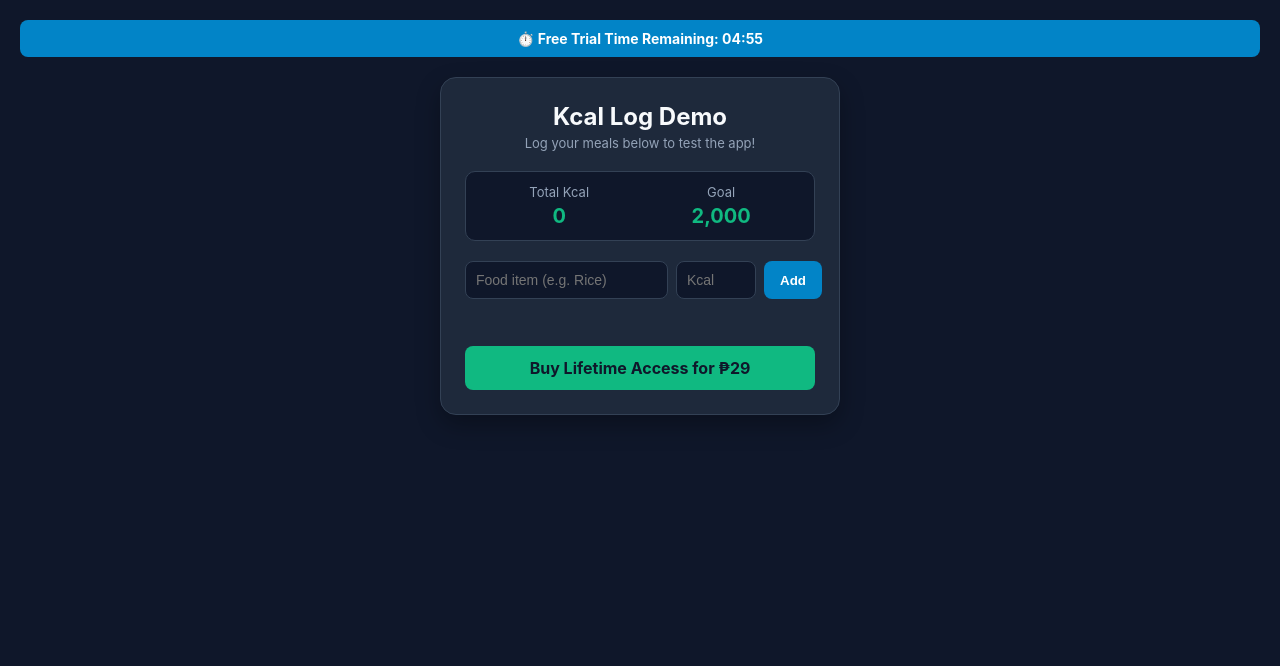
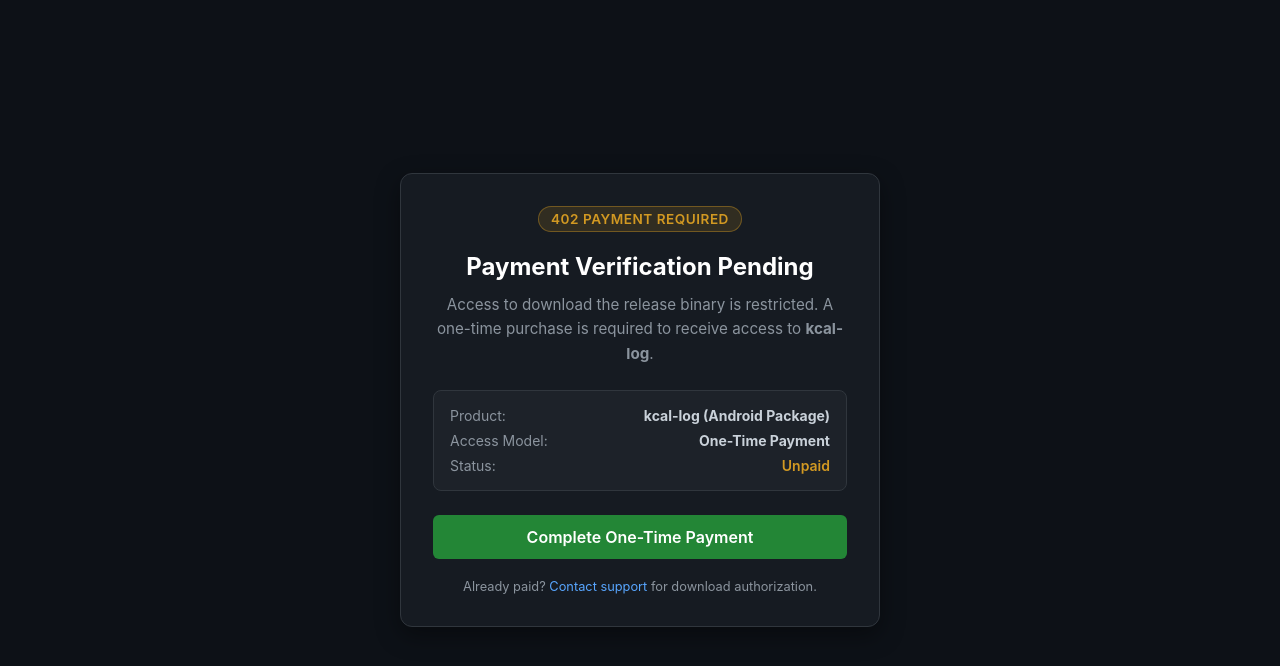
Before and after one commit to Papsitv/kcal-log, a plain HTML site: page index.html in a window 1280 px wide. Drawn offline with Linux system fonts and the light colour scheme.

Commit message:
Update index.html

```diff
--- a/index.html
+++ b/index.html
@@ -1,125 +1,173 @@
 <!DOCTYPE html>
 <html lang="en">
 <head>
-  <meta charset="UTF-8" />
-  <meta name="viewport" content="width=device-width, initial-scale=1.0" />
-  <title>Calorie Tracker - Free Trial | ZelVen Labs</title>
+  <meta charset="UTF-8">
+  <meta name="viewport" content="width=device-width, initial-scale=1.0">
+  <title>Download App — Payment Required</title>
   <style>
-    * { box-sizing: border-box; margin: 0; padding: 0; }
-    body { font-family: -apple-system, BlinkMacSystemFont, "Segoe UI", Roboto, sans-serif; background: #0F172A; color: #F8FAFC; min-height: 100vh; padding: 20px; text-align: center; }
+    :root {
+      --bg-color: #0d1117;
+      --card-bg: #161b22;
+      --border-color: #30363d;
+      --text-main: #c9d1d9;
+      --text-muted: #8b949e;
+      --accent-color: #238636;
+      --accent-hover: #2ea043;
+      --warning-color: #d29922;
+    }
 
-    /* Timer Header Banner */
-    .timer-banner { background: #0284C7; color: #fff; padding: 10px; font-weight: bold; border-radius: 8px; margin-bottom: 20px; font-size: 14px; }
+    * {
+      box-sizing: border-box;
+      margin: 0;
+      padding: 0;
+      font-family: -apple-system, BlinkMacSystemFont, "Segoe UI", Roboto, Helvetica, Arial, sans-serif;
+    }
 
-    /* App Demo Interface */
-    .app-container { max-width: 400px; margin: 0 auto; background: #1E293B; padding: 24px; border-radius: 16px; border: 1px solid #334155; box-shadow: 0 10px 25px rgba(0,0,0,0.3); }
+    body {
+      background-color: var(--bg-color);
+      color: var(--text-main);
+      display: flex;
+      justify-content: center;
+      align-items: center;
+      min-height: 100vh;
+      padding: 20px;
+    }
 
-    .stats { display: flex; justify-content: space-around; margin: 20px 0; background: #0F172A; padding: 12px; border-radius: 10px; border: 1px solid #334155; }
-    .stat-box { font-size: 13px; color: #94A3B8; }
-    .stat-box strong { display: block; font-size: 20px; color: #10B981; margin-top: 4px; }
+    .card {
+      background-color: var(--card-bg);
+      border: 1px solid var(--border-color);
+      border-radius: 12px;
+      width: 100%;
+      max-width: 480px;
+      padding: 32px;
+      box-shadow: 0 8px 24px rgba(0, 0, 0, 0.4);
+      text-align: center;
+    }
 
-    .input-group { display: flex; gap: 8px; margin-bottom: 16px; }
-    .input-group input { flex: 1; padding: 10px; border-radius: 8px; border: 1px solid #334155; background: #0F172A; color: #fff; font-size: 14px; }
-    .btn-add { background: #0284C7; color: #fff; border: none; padding: 10px 16px; border-radius: 8px; font-weight: bold; cursor: pointer; }
+    .badge {
+      display: inline-block;
+      background-color: rgba(210, 153, 34, 0.15);
+      color: var(--warning-color);
+      border: 1px solid rgba(210, 153, 34, 0.4);
+      padding: 4px 12px;
+      border-radius: 20px;
+      font-size: 0.85rem;
+      font-weight: 600;
+      margin-bottom: 20px;
+      text-transform: uppercase;
+      letter-spacing: 0.5px;
+    }
 
-    .meal-list { text-align: left; list-style: none; margin: 16px 0; max-height: 150px; overflow-y: auto; }
-    .meal-list li { background: #0F172A; padding: 8px 12px; border-radius: 6px; margin-bottom: 6px; font-size: 13px; display: flex; justify-content: space-between; color: #CBD5E1; }
+    h1 {
+      font-size: 1.5rem;
+      color: #ffffff;
+      margin-bottom: 12px;
+    }
 
-    .btn-buy { display: inline-block; width: 100%; background: #10B981; color: #0F172A; font-weight: bold; padding: 12px; border-radius: 8px; text-decoration: none; margin-top: 15px; }
+    p {
+      color: var(--text-muted);
+      font-size: 0.95rem;
+      line-height: 1.6;
+      margin-bottom: 24px;
+    }
 
-    /* Trial Expired Overlay */
-    #expired-overlay { display: none; position: fixed; top: 0; left: 0; width: 100%; height: 100%; background: rgba(15, 23, 42, 0.95); justify-content: center; align-items: center; z-index: 100; }
-    .expired-card { background: #1E293B; padding: 30px; border-radius: 16px; border: 1px solid #334155; max-width: 360px; text-align: center; }
+    .info-box {
+      background-color: rgba(255, 255, 255, 0.03);
+      border: 1px solid var(--border-color);
+      border-radius: 8px;
+      padding: 16px;
+      font-size: 0.875rem;
+      color: var(--text-main);
+      text-align: left;
+      margin-bottom: 24px;
+    }
+
+    .info-box ul {
+      list-style-type: none;
+    }
+
+    .info-box li {
+      margin-bottom: 8px;
+      display: flex;
+      justify-content: space-between;
+    }
+
+    .info-box li:last-child {
+      margin-bottom: 0;
+    }
+
+    .info-box span.label {
+      color: var(--text-muted);
+    }
+
+    .btn {
+      display: block;
+      width: 100%;
+      background-color: var(--accent-color);
+      color: #ffffff;
+      font-weight: 600;
+      padding: 12px 16px;
+      border-radius: 6px;
+      text-decoration: none;
+      transition: background-color 0.2s ease;
+      border: none;
+      cursor: pointer;
+      font-size: 1rem;
+    }
+
+    .btn:hover {
+      background-color: var(--accent-hover);
+    }
+
+    .footer-text {
+      margin-top: 20px;
+      font-size: 0.8rem;
+      color: var(--text-muted);
+    }
+
+    .footer-text a {
+      color: #58a6ff;
+      text-decoration: none;
+    }
+
+    .footer-text a:hover {
+      text-decoration: underline;
+    }
   </style>
 </head>
 <body>
 
-  <!-- Top Banner showing remaining trial time -->
-  <div class="timer-banner">
-    ⏱️ Free Trial Time Remaining: <span id="timer-display">05:00</span>
-  </div>
+  <div class="card">
+    <span class="badge">402 Payment Required</span>
+    <h1>Payment Verification Pending</h1>
+    <p>
+      Access to download the release binary is restricted. A one-time purchase is required to receive access to <strong>kcal-log</strong>.
+    </p>
 
-  <!-- Interactive Calorie Tracker Demo -->
-  <div class="app-container" id="app-content">
-    <h2>Kcal Log Demo</h2>
-    <p style="color:#94A3B8; font-size:13px; margin-top: 4px;">Log your meals below to test the app!</p>
-
-    <div class="stats">
-      <div class="stat-box">Total Kcal<strong id="total-kcal">0</strong></div>
-      <div class="stat-box">Goal<strong>2,000</strong></div>
+    <div class="info-box">
+      <ul>
+        <li>
+          <span class="label">Product:</span>
+          <strong>kcal-log (Android Package)</strong>
+        </li>
+        <li>
+          <span class="label">Access Model:</span>
+          <strong>One-Time Payment</strong>
+        </li>
+        <li>
+          <span class="label">Status:</span>
+          <span style="color: var(--warning-color); font-weight: 600;">Unpaid</span>
+        </li>
+      </ul>
     </div>
 
-    <div class="input-group">
-      <input type="text" id="meal-name" placeholder="Food item (e.g. Rice)" />
-      <input type="number" id="meal-kcal" placeholder="Kcal" style="width: 80px;" />
-      <button class="btn-add" onclick="addMeal()">Add</button>
-    </div>
+    <!-- Replace the href below with your payment link (e.g., Stripe, PayPal, Lemon Squeezy) -->
+    <a href="#" class="btn" id="pay-button">Complete One-Time Payment</a>
 
-    <ul class="meal-list" id="meal-list">
-      <!-- Added meals appear here -->
-    </ul>
-
-    <a href="sales.html" class="btn-buy">Buy Lifetime Access for ₱29</a>
-  </div>
-
-  <!-- Expired Screen Overlay -->
-  <div id="expired-overlay">
-    <div class="expired-card">
-      <h2 style="color:#F8FAFC; margin-bottom:10px;">Trial Period Ended</h2>
-      <p style="color:#94A3B8; font-size:14px; margin-bottom:20px;">Your 5-minute free demo has ended. Get unlimited lifetime access to keep tracking your meals offline!</p>
-      <a href="sales.html" class="btn-buy">Unlock Lifetime Access (₱29)</a>
+    <div class="footer-text">
+      Already paid? <a href="#" id="support-link">Contact support</a> for download authorization.
     </div>
   </div>
 
-  <script>
-    // 1. Calorie Tracker Functions
-    let totalKcal = 0;
-
-    function addMeal() {
-      const nameInput = document.getElementById('meal-name');
-      const kcalInput = document.getElementById('meal-kcal');
-
-      const name = nameInput.value.trim();
-      const kcal = parseInt(kcalInput.value);
-
-      if (name && !isNaN(kcal) && kcal > 0) {
-        totalKcal += kcal;
-        document.getElementById('total-kcal').innerText = totalKcal;
-
-        const li = document.createElement('li');
-        li.innerHTML = `<span>${name}</span><strong>${kcal} kcal</strong>`;
-        document.getElementById('meal-list').appendChild(li);
-
-        nameInput.value = '';
-        kcalInput.value = '';
-      }
-    }
-
-    // 2. 5-Minute Trial Timer with LocalStorage
-    const TRIAL_DURATION = 5 * 60; // 5 minutes in seconds
-    let startTime = localStorage.getItem('kcal_trial_start');
-
-    if (!startTime) {
-      startTime = Date.now();
-      localStorage.setItem('kcal_trial_start', startTime);
-    }
-
-    function updateTimer() {
-      const elapsed = Math.floor((Date.now() - startTime) / 1000);
-      const remaining = TRIAL_DURATION - elapsed;
-
-      if (remaining <= 0) {
-        document.getElementById('timer-display').innerText = "00:00";
-        document.getElementById('expired-overlay').style.display = 'flex';
-      } else {
-        const mins = Math.floor(remaining / 60).toString().padStart(2, '0');
-        const secs = (remaining % 60).toString().padStart(2, '0');
-        document.getElementById('timer-display').innerText = `${mins}:${secs}`;
-        setTimeout(updateTimer, 1000);
-      }
-    }
-
-    updateTimer();
-  </script>
 </body>
 </html>
```
